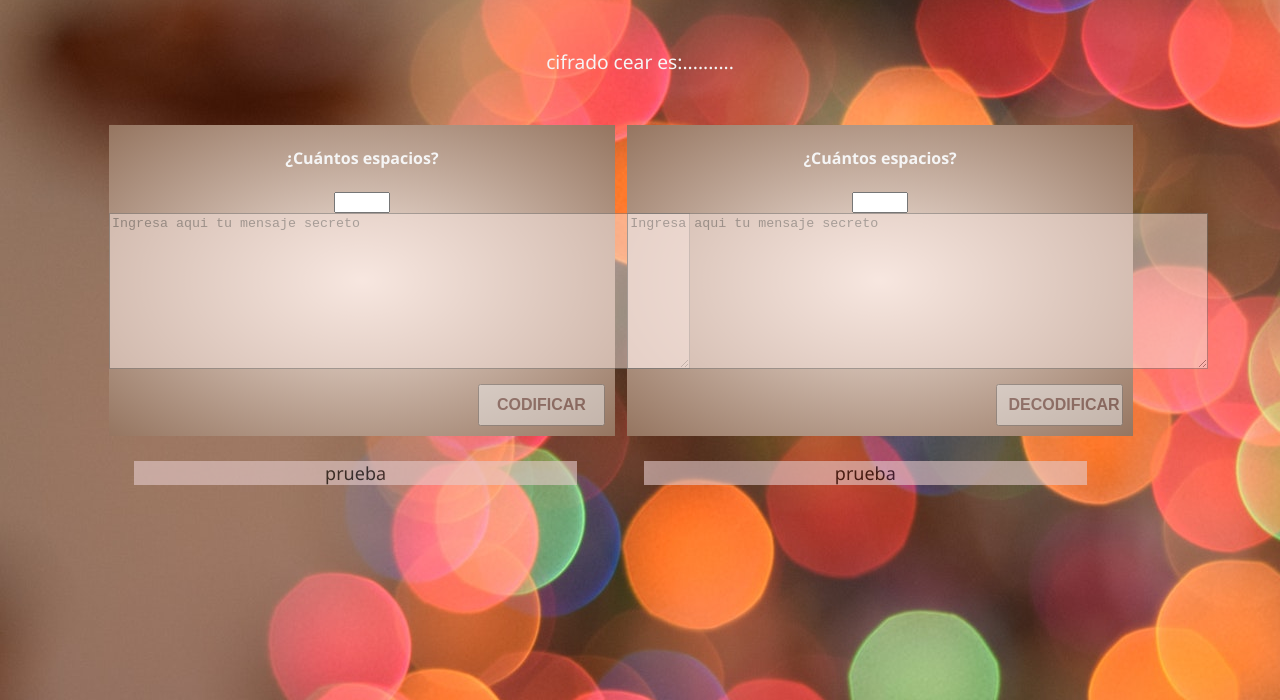
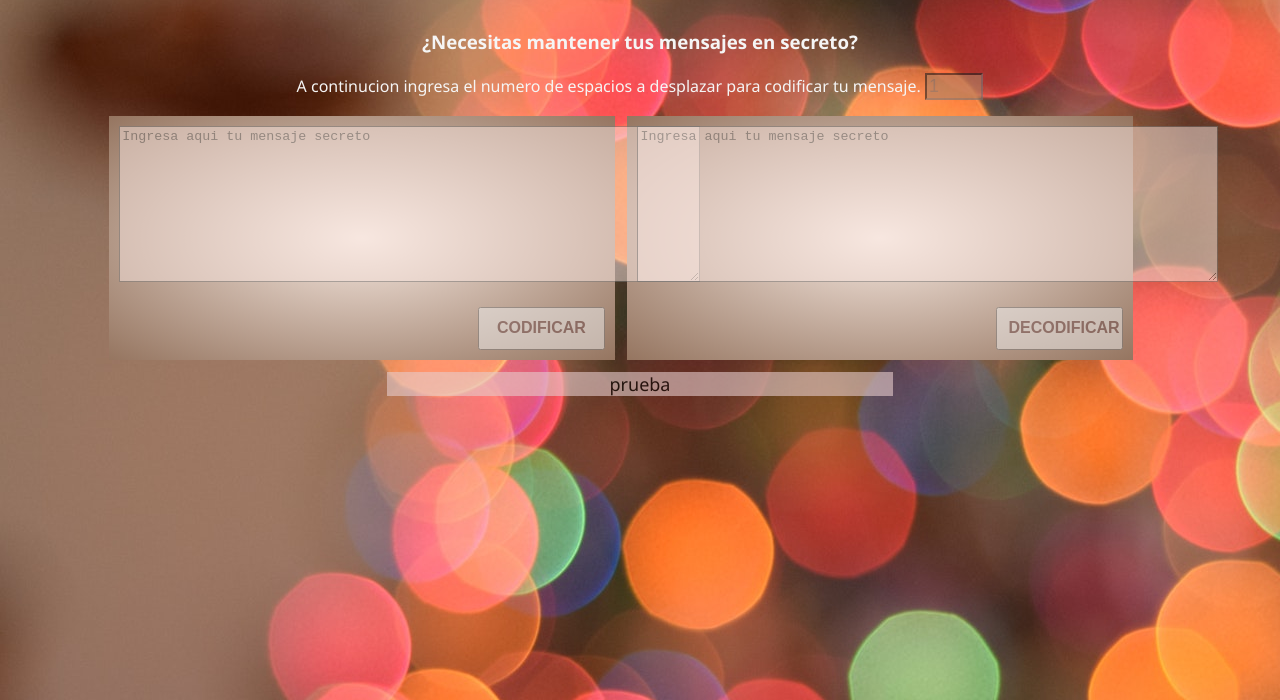
Before and after one commit to cindylopez1814/scl-2018-05-bc-core-am, a website with bundled scripts: page src/index.html in a window 1280 px wide. Shown: the part 100-800 px from the top of the page. Built offline with nearby package versions, Linux system fonts and the light colour scheme.

Commit message:
cambiando p x h3, escribiendo los intervalos de desplazamiento

```diff
--- a/src/index.html
+++ b/src/index.html
@@ -11,22 +11,22 @@
   </header>
 
   <!-- Descripcion de la aplicacion -->
-  <p>cifrado cear es:..........</p>
+  <h3> ¿Necesitas mantener tus mensajes en secreto?</h3>
+  <p>A continucion ingresa el numero de espacios a desplazar para codificar tu mensaje.
+    <input type="number" min="1" max="40" placeholder="1">
+  </p>
 
-  <!-- Espacio para codificar -->
+
+  <!-- Codificar -->
   <section id="code">
-    <h4>¿Cuántos espacios?</h4>
-    <input type="number" min="1" max="40">
     <textarea cols="70" rows="10" placeholder="Ingresa aqui tu mensaje secreto" ></textarea>
     <div>
     <button id="button-cod" >CODIFICAR</button>
     </div>
   </section>
 
-  <!-- Espacio para decodificar -->
+  <!-- Decodificar -->
   <section id="decode">
-    <h4>¿Cuántos espacios?</h4>
-    <input type="number" min="1" max="40">
     <textarea cols="70" rows="10" placeholder="Ingresa aqui tu mensaje secreto" ></textarea>
     <div>
     <button id="button-deco">DECODIFICAR</button>
@@ -36,9 +36,6 @@
   <!-- Espacio retorno del mensaje codificado -->
   <section class="mnsj encode" >prueba</section>
 
-  <!-- Espacio retorno mensaje decodificado -->
-  <section class="mnsj deco" >prueba</section>
-
   <div id="root"></div>
 
   <script src="cipher.js"></script>
--- a/src/style.css
+++ b/src/style.css
@@ -2,7 +2,8 @@
 body {
     color: whitesmoke;
     font-family: 'Segoe UI', Tahoma, Geneva, Verdana, sans-serif;
-    background-image: url(../src/img/pexels-photo-327472.jpeg)
+    background-image: url(../src/img/pexels-photo-327472.jpeg);
+    text-align: center;
 }
 
 header{
@@ -13,6 +14,12 @@ header{
     text-shadow: rgb(185, 160, 160) 2px 3px 4px;
 }
 
+input{
+    font-size: large;
+    opacity: 0.6;
+    background: #ad8265;
+    width: 4%;
+}
 #code{
     background: radial-gradient(rgb(245, 231, 223),#957560);
     text-align: center;
@@ -23,6 +30,7 @@ header{
 }
 
 textarea{
+  margin: 2%;
   opacity: 0.5;
   background:  rgb(250, 231, 225);
 }
@@ -55,23 +63,16 @@ button:hover{
 
 p{
     text-align: center;
-    font-size: larger;
-    margin: 4%;
 }
 
 .mnsj{
     display: inline-block;
-    width: 35%;
+    text-align: center;
+    width: 40%;
     color: black;
     text-align: center;
     opacity: 0.6;
     background: #e6cccc;
     font-size: large;
+    margin: 1%;
 }
-
-.encode {
-    margin: 2% 3% 1% 10%;
-}
-.deco {
-    margin: 2% 5% 1% 2%;
-}
```
